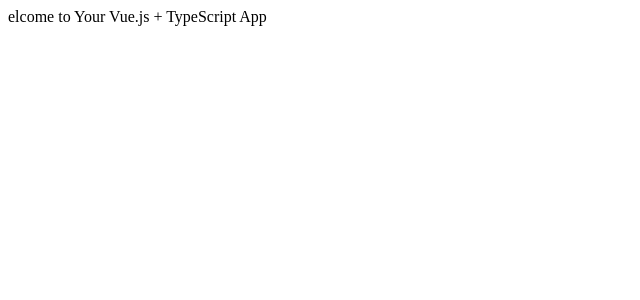
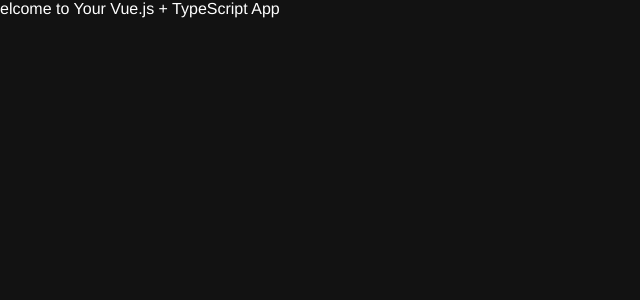
Before and after one commit to m-kodama/chrome-tab-extension, a Vue app: page / in a window 1280 px wide. Shown: the top 300 px of the page, without its empty margins (0-640 px from the left). Built offline with nearby package versions, Linux system fonts and the light colour scheme.

Commit message:
feat: bodyのstyleを追加

```diff
--- a/src/App.vue
+++ b/src/App.vue
@@ -13,6 +13,18 @@
 </script>
 
 <style lang="scss">
+$surface-color: #121212;
+$text-color: #ffffff;
+body {
+  width: 800px;
+  height: 600px;
+  margin: 0;
+  background-color: $surface-color;
+  color: $text-color;
+  font-family: 'Avenir', 'Helvetica Neue', 'Helvetica', 'Arial',
+    'ヒラギノ角ゴ Pro W3', 'Hiragino Kaku Gothic Pro', 'メイリオ', 'Meiryo',
+    '游ゴシック', 'Yu Gothic', 'ＭＳ Ｐゴシック', sans-serif;
+}
 #app {
   min-height: 36px;
 }
```
